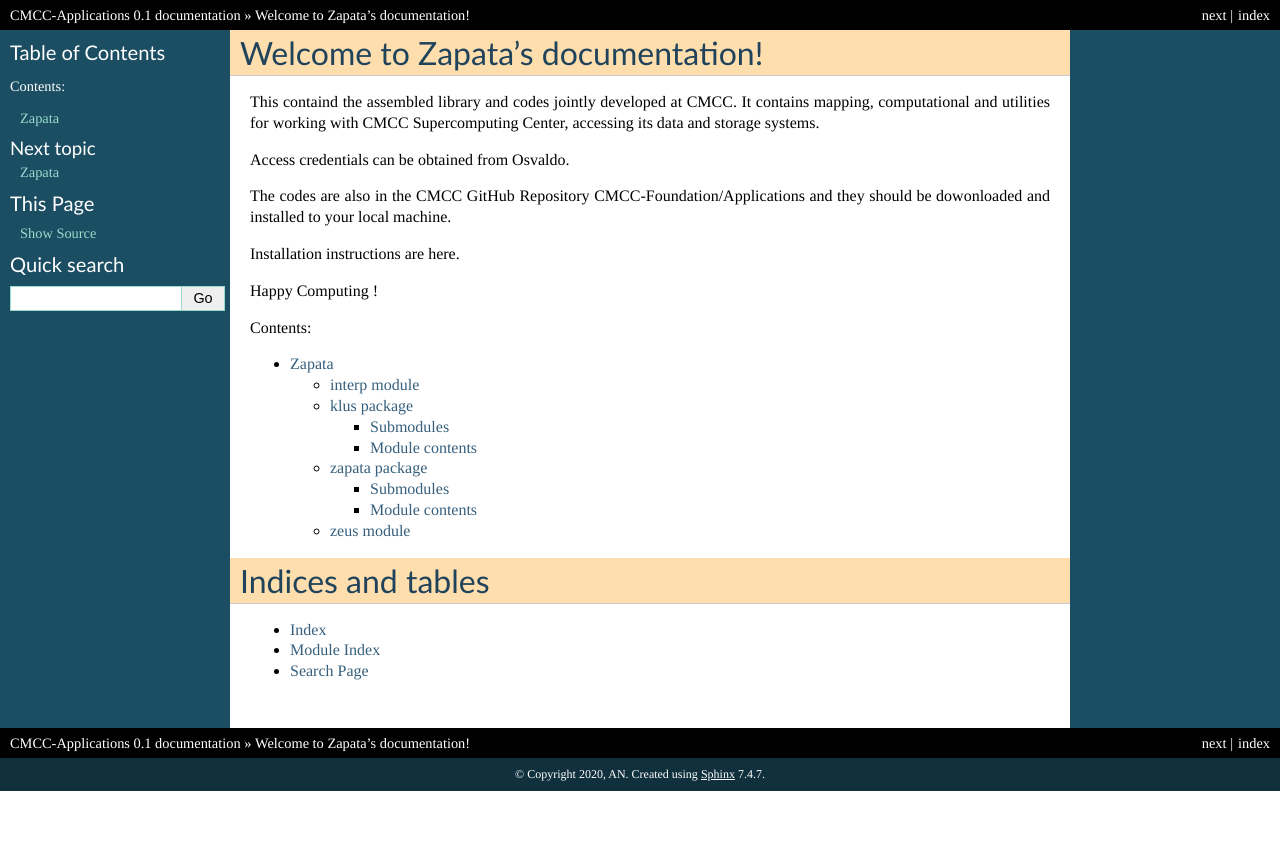
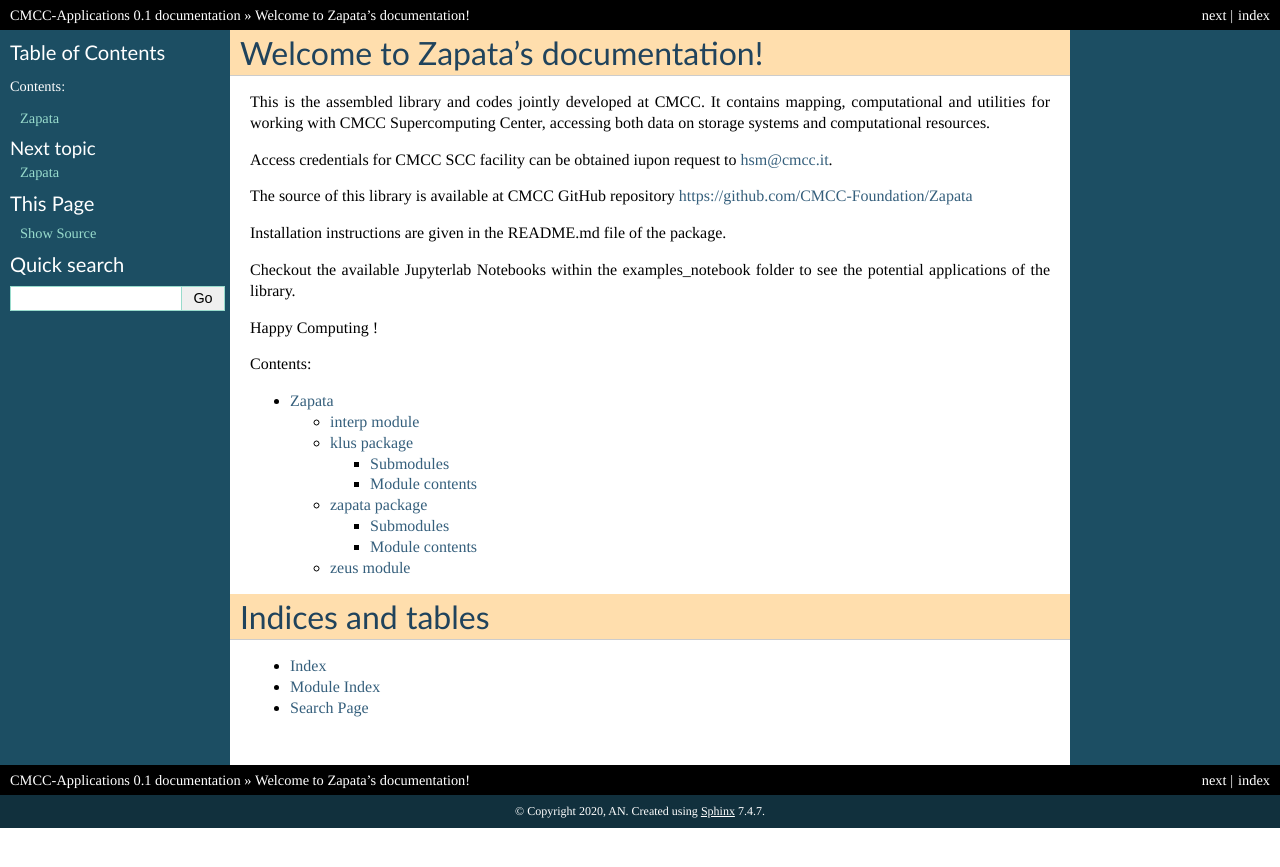
Before and after one commit to mirapietro/Zapata, a Sphinx documentation site: the page built from docs/source/index.rst, in a window 1280 px wide. Shown: the top 867 px of the page. Built offline with Sphinx 7.4.7, drawn with Linux system fonts in a browser that asks for light colours.

Commit message:
update documentation index

```diff
--- a/docs/source/index.rst
+++ b/docs/source/index.rst
@@ -1,16 +1,17 @@
 Welcome to Zapata's documentation!
 ==================================
 
-This containd the assembled library and codes jointly developed at CMCC.
+This is the assembled library and codes jointly developed at CMCC.
 It contains mapping, computational and utilities for working with CMCC
-Supercomputing Center, accessing its data and storage systems.
+Supercomputing Center, accessing both data on storage systems and computational resources.
 
-Access credentials can be obtained from Osvaldo.
+Access credentials for CMCC SCC facility can be obtained iupon request to hsm@cmcc.it.
 
-The codes are also in the CMCC GitHub Repository CMCC-Foundation/Applications
-and they should be dowonloaded and installed to your local machine.
+The source of this library is available at CMCC GitHub repository https://github.com/CMCC-Foundation/Zapata
 
-Installation instructions are here.
+Installation instructions are given in the README.md file of the package.
+
+Checkout the available Jupyterlab Notebooks within the examples_notebook folder to see the potential applications of the library.
 
 Happy Computing !
 
```
Also changed, not shown: 12 other files.
